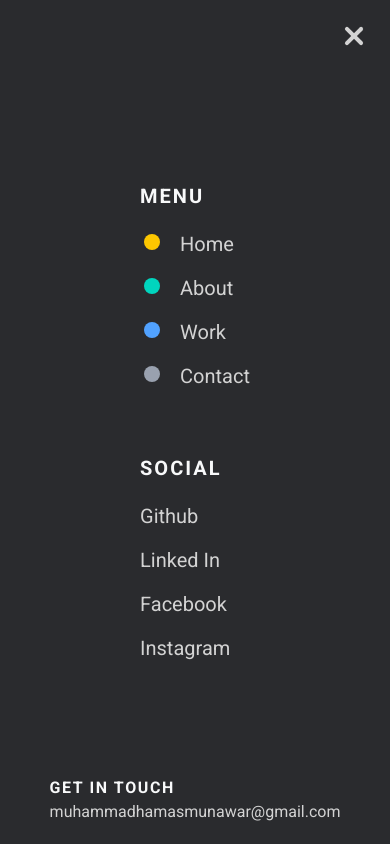
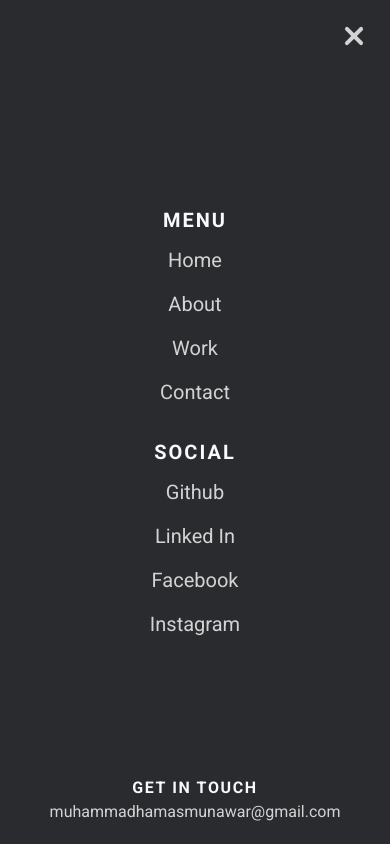
Before and after one commit to hamas-munawar/Portfolio-2.0, a Next.js app: page / in a window 390 px wide. Both pictures are taken after a click on the button 354 px from the left and 36 px from the top of the page. Shown: the top 844 px of the page. Built offline with nearby package versions, Linux system fonts and the light colour scheme.

Commit message:
style(Navbar): adjust mobile menu spacing and alignment
Improve mobile menu layout by adjusting gaps between elements and centering content on mobile while maintaining desktop layout. Hide arrow indicator on mobile and center bottom contact section.

```diff
--- a/app/components/Navbar.tsx
+++ b/app/components/Navbar.tsx
@@ -75,8 +75,8 @@ const Navbar = () => {
           {/* Mobile menu content */}
           <div className="mobile-menu absolute top-0 right-0 translate-x-full overflow-hidden rounded-[50%]">
             <div className="w-screen sm:w-auto h-screen bg-gray-gunmetal flex flex-col items-center justify-center px-30">
-              <div className="flex flex-col-reverse md:flex-row gap-16">
-                <div className="flex flex-col gap-5">
+              <div className="flex flex-col-reverse md:flex-row gap-8 md:gap-16 text-center md:text-left">
+                <div className="flex flex-col gap-3 md:gap-5">
                   <h4 className="text-xl tracking-widest font-semibold text-white-ghost uppercase">
                     Social
                   </h4>
@@ -95,7 +95,7 @@ const Navbar = () => {
                   </ul>
                 </div>
 
-                <div className="flex flex-col gap-5">
+                <div className="flex flex-col gap-3 md:gap-5">
                   <h4 className="text-xl tracking-widest font-semibold text-white-ghost uppercase">
                     Menu
                   </h4>
@@ -103,15 +103,15 @@ const Navbar = () => {
                     {pageLinks.map(({ label, href, colorClass }) => (
                       <li
                         key={label}
-                        className="group transition-all duration-300 ease-out flex justify-between items-center relative"
+                        className="group transition-all duration-300 ease-out relative"
                       >
                         <Link
                           href={href}
-                          className="text-xl ml-10"
+                          className="text-xl md:ml-10"
                           onClick={() => setMenu(false)}
                         >
                           <span
-                            className={`origin-left transition-all duration-300 ease-out absolute left-0 translate-1 h-4 w-4 rounded-full group-hover:scale-200 ${colorClass}`}
+                            className={`hidden md:block origin-left transition-all duration-300 ease-out absolute left-0 translate-1 h-4 w-4 rounded-full group-hover:scale-200 ${colorClass}`}
                           >
                             <MdArrowOutward className="hidden group-hover:block h-full w-full text-white-cool" />
                           </span>
@@ -123,7 +123,7 @@ const Navbar = () => {
                 </div>
               </div>
 
-              <div className="absolute bottom-5 text-left mx-16">
+              <div className="absolute bottom-5 mx-16 text-center md:text-left">
                 <h4 className="text-md tracking-widest font-semibold text-white-ghost uppercase">
                   Get in Touch
                 </h4>
```
